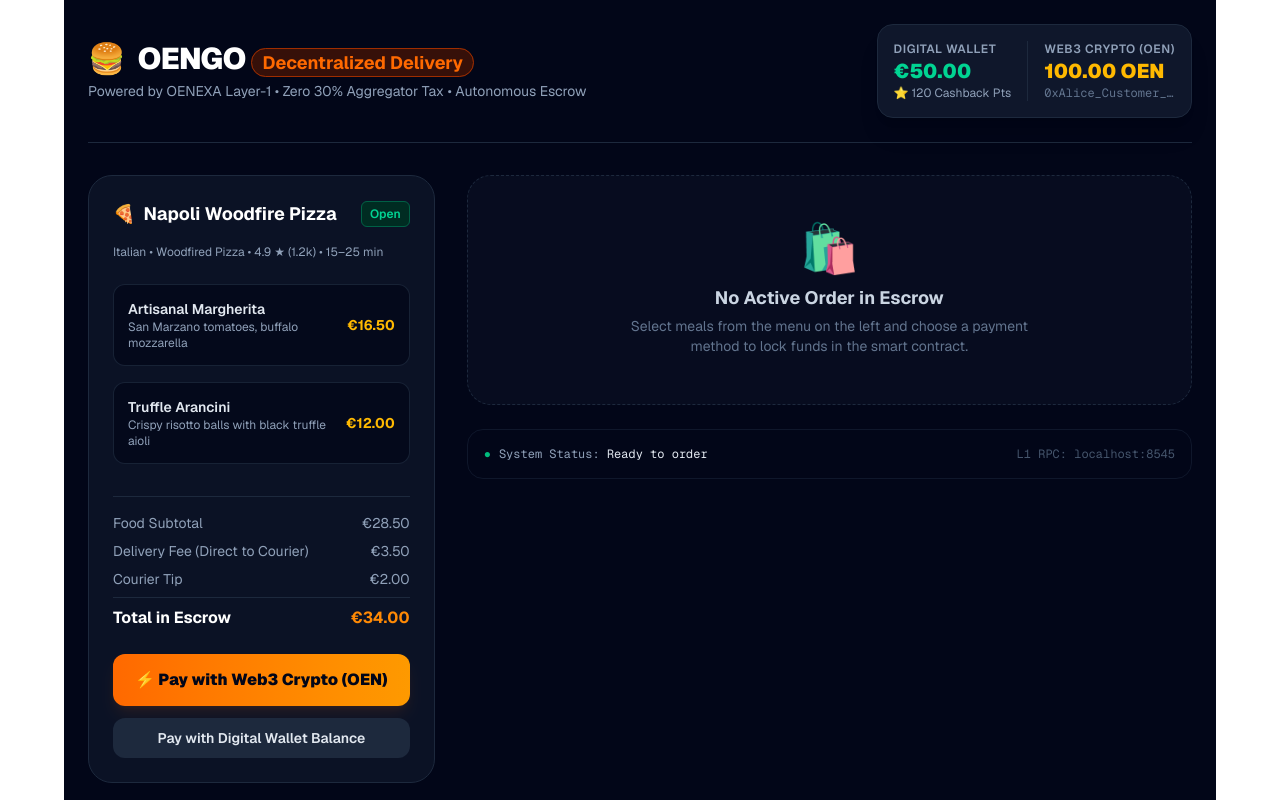
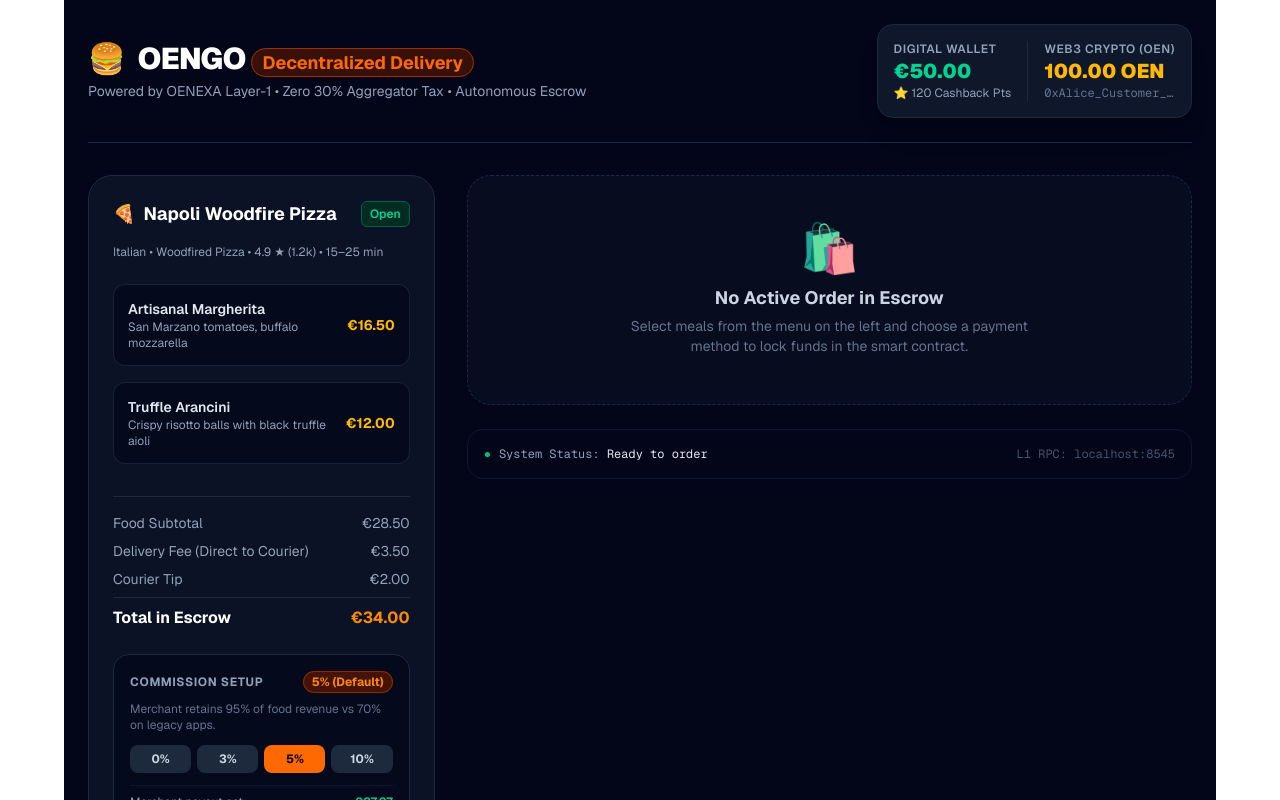
Before and after one commit to oenexa/oengo-web, a Next.js app: page / in a window 1280 px wide. Shown: the top 800 px of the page. Built offline with nearby package versions, Linux system fonts and the light colour scheme; no server answers.

Commit message:
feat(ui): add configurable commission selector and dynamic revenue split display

```diff
--- a/src/app/page.tsx
+++ b/src/app/page.tsx
@@ -22,6 +22,7 @@ interface OrderData {
   deliveryFee: number;
   tip: number;
   total: number;
+  commissionPct?: number;
   pickupBarcode: string;
   deliveryPin: string;
   restaurantPayout?: number;
@@ -32,10 +33,11 @@ interface OrderData {
 export default function Home() {
   const [wallet, setWallet] = useState<WalletData | null>(null);
   const [activeOrder, setActiveOrder] = useState<OrderData | null>(null);
+  const [commissionPct, setCommissionPct] = useState<number>(5); // Default 5%
   const [loading, setLoading] = useState(false);
   const [logMessage, setLogMessage] = useState<string>("Ready to order");
 
-  // Fetch initial wallet balance
+  // Fetch initial wallet balance and current platform commission
   const fetchWallet = async () => {
     try {
       const res = await fetch("http://localhost:3001/api/wallet/user_customer");
@@ -52,9 +54,38 @@ export default function Home() {
     }
   };
 
+  const fetchCommission = async () => {
+    try {
+      const res = await fetch("http://localhost:3001/api/admin/commission");
+      if (res.ok) {
+        const data = await res.json();
+        if (typeof data.commissionPct === "number") {
+          setCommissionPct(data.commissionPct);
+        }
+      }
+    } catch {
+      // default 5%
+    }
+  };
+
   useEffect(() => {
     fetchWallet();
+    fetchCommission();
   }, []);
+
+  const handleUpdateCommission = async (rate: number) => {
+    setCommissionPct(rate);
+    try {
+      await fetch("http://localhost:3001/api/admin/commission", {
+        method: "POST",
+        headers: { "Content-Type": "application/json" },
+        body: JSON.stringify({ ratePct: rate })
+      });
+      setLogMessage(`Platform commission set to ${rate}% (Merchant keeps ${100 - rate}%)`);
+    } catch {
+      setLogMessage(`Commission updated locally to ${rate}%`);
+    }
+  };
 
   // Step 1: Customer Places Order
   const handlePlaceOrder = async (paymentMethod: "CRYPTO_OEN" | "DIGITAL_WALLET") => {
@@ -70,6 +101,7 @@ export default function Home() {
           amount: 28.50,
           deliveryFee: 3.50,
           tip: 2.00,
+          commissionPct,
           paymentMethod,
           items: [
             { name: "Artisanal Margherita Pizza", qty: 1, price: 16.50 },
@@ -80,7 +112,7 @@ export default function Home() {
       const data = await res.json();
       if (data.success) {
         setActiveOrder(data.order);
-        setLogMessage(`Order ${data.order.id} placed! Funds locked in WASM Escrow.`);
+        setLogMessage(`Order ${data.order.id} placed with ${data.order.commissionPct ?? commissionPct}% commission! Funds locked in Escrow.`);
       }
     } catch {
       setLogMessage("Error connecting to Oengo API gateway");
@@ -154,7 +186,8 @@ export default function Home() {
       const data = await res.json();
       if (data.success) {
         setActiveOrder(data.order);
-        setLogMessage(`PIN ${activeOrder.deliveryPin} verified! Escrow settled: 95% to Restaurant, 5%+tip to Courier!`);
+        const comm = data.order.commissionPct ?? commissionPct;
+        setLogMessage(`PIN ${activeOrder.deliveryPin} verified! Escrow settled: ${100 - comm}% to Restaurant, ${comm}%+tip to Courier!`);
         fetchWallet(); // Refresh customer cashback
       }
     } catch {
@@ -236,6 +269,38 @@ export default function Home() {
             <div className="flex justify-between text-white font-bold text-base pt-2 border-t border-slate-800">
               <span>Total in Escrow</span>
               <span className="text-orange-400">€34.00</span>
+            </div>
+          </div>
+
+          {/* Configurable Platform Commission Selector */}
+          <div className="bg-slate-950/70 border border-slate-800 rounded-2xl p-4 mb-6">
+            <div className="flex items-center justify-between mb-2">
+              <span className="text-xs uppercase font-bold text-slate-400 tracking-wider">Commission Setup</span>
+              <span className="px-2 py-0.5 rounded-full text-xs font-bold bg-orange-950 text-orange-400 border border-orange-800/80">
+                {commissionPct}% {commissionPct === 5 ? "(Default)" : "(Custom)"}
+              </span>
+            </div>
+            <p className="text-xs text-slate-500 mb-3">Merchant retains {100 - commissionPct}% of food revenue vs 70% on legacy apps.</p>
+            <div className="grid grid-cols-4 gap-1.5 mb-3">
+              {[0, 3, 5, 10].map((rate) => (
+                <button
+                  key={rate}
+                  type="button"
+                  onClick={() => handleUpdateCommission(rate)}
+                  disabled={loading || !!activeOrder}
+                  className={`py-1.5 px-2 rounded-lg text-xs font-bold transition cursor-pointer disabled:opacity-50 ${
+                    commissionPct === rate
+                      ? "bg-orange-500 text-slate-950 font-black shadow"
+                      : "bg-slate-800 hover:bg-slate-700 text-slate-300"
+                  }`}
+                >
+                  {rate}%
+                </button>
+              ))}
+            </div>
+            <div className="text-xs text-slate-400 flex justify-between pt-2 border-t border-slate-900">
+              <span>Merchant payout est:</span>
+              <span className="text-emerald-400 font-semibold">€{(28.50 * (1 - commissionPct / 100)).toFixed(2)}</span>
             </div>
           </div>
 
@@ -337,16 +402,21 @@ export default function Home() {
               {/* Settlement Results if Delivered */}
               {activeOrder.status === "DELIVERED" && (
                 <div className="mt-6 p-4 bg-emerald-950/40 border border-emerald-800/80 rounded-2xl">
-                  <h3 className="text-sm font-bold text-emerald-400 mb-2 flex items-center gap-1.5">
-                    <span>🎉</span> On-Chain Escrow Autonomously Settled!
-                  </h3>
+                  <div className="flex items-center justify-between mb-3">
+                    <h3 className="text-sm font-bold text-emerald-400 flex items-center gap-1.5">
+                      <span>🎉</span> On-Chain Escrow Autonomously Settled!
+                    </h3>
+                    <span className="text-xs font-mono px-2.5 py-0.5 rounded-full bg-emerald-900/60 text-emerald-300 border border-emerald-700/60">
+                      Rate: {activeOrder.commissionPct ?? commissionPct}%
+                    </span>
+                  </div>
                   <div className="grid grid-cols-1 md:grid-cols-3 gap-3 text-xs">
                     <div className="p-2.5 bg-slate-900/80 rounded-lg">
-                      <div className="text-slate-400">Restaurant Payout (95%)</div>
+                      <div className="text-slate-400">Restaurant ({100 - (activeOrder.commissionPct ?? commissionPct)}%)</div>
                       <div className="text-base font-bold text-emerald-300">€{activeOrder.restaurantPayout?.toFixed(2)}</div>
                     </div>
                     <div className="p-2.5 bg-slate-900/80 rounded-lg">
-                      <div className="text-slate-400">Courier Payout (5% + Tip)</div>
+                      <div className="text-slate-400">Courier ({activeOrder.commissionPct ?? commissionPct}% + Tip)</div>
                       <div className="text-base font-bold text-amber-300">€{activeOrder.courierPayout?.toFixed(2)}</div>
                     </div>
                     <div className="p-2.5 bg-slate-900/80 rounded-lg">
```
Also changed, not shown: 1 other file (tests, documents, lock files or other folders).
